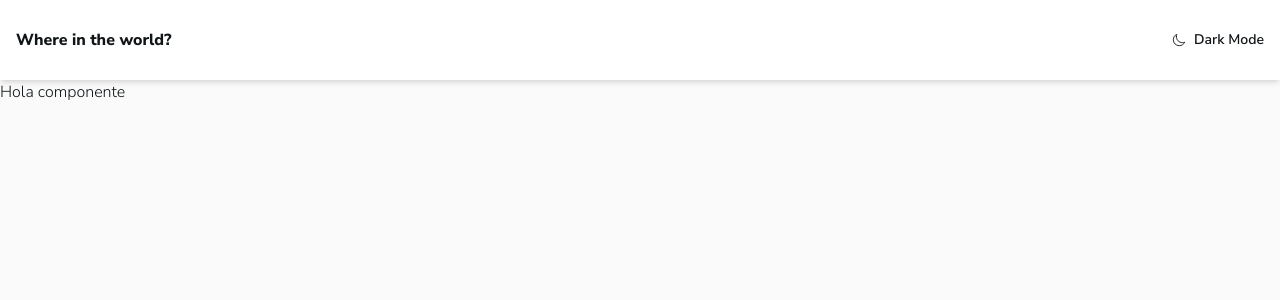
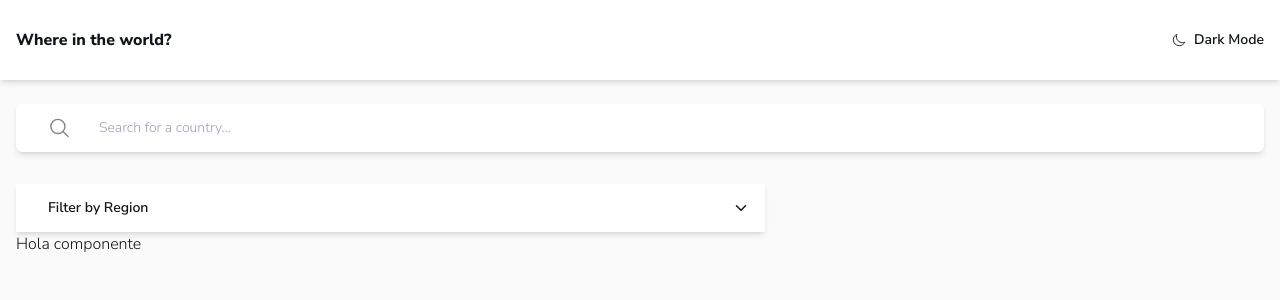
Before and after one commit to elmersan/countries-app, a React (Vite) app: page / in a window 1280 px wide. Shown: the top 300 px of the page. Built offline with nearby package versions, Linux system fonts and the light colour scheme.

Commit message:
add search component and filter component

```diff
--- a/src/App.jsx
+++ b/src/App.jsx
@@ -1,11 +1,17 @@
 import React from 'react'
 import { Countries } from './components/Countries'
 import { Layout } from './components/Layout'
+import { Search } from './components/Search'
+import { Selector } from './components/Selector'
 
 export const App = () => {
   return (
     <>
       <Layout>
+        <div>
+          <Search/>
+          <Selector/>
+        </div>
         <Countries/>
       </Layout>
     </>
--- a/src/components/Layout.jsx
+++ b/src/components/Layout.jsx
@@ -5,7 +5,7 @@ export const Layout = ({children}) => {
   return (
     <>
       <Header/>
-      <main>
+      <main className='wrapper pt-6'>
         {
           children
         }
--- /dev/null
+++ b/src/components/Search.jsx
@@ -0,0 +1,11 @@
+import React from 'react'
+
+export const Search = () => {
+  return (
+    <div className='bg-White shadow-md px-8 rounded-md flex items-center gap-7' id='search'>
+      <ion-icon name="search-outline"></ion-icon>
+      <input className='py-[14px] w-full outline-none text-sm' placeholder='Search for a country...'>
+      </input>
+    </div>
+  )
+}
--- /dev/null
+++ b/src/components/Selector.jsx
@@ -0,0 +1,59 @@
+import React, { useRef, useState } from 'react'
+
+const regions = [
+  {
+    name: 'Africa'
+  },
+  {
+    name: 'America'
+  },
+  {
+    name: 'Asia'
+  },
+  {
+    name: 'Europa'
+  },
+  {
+    name: 'Oceania'
+  },
+]
+
+export const Selector = () => {
+
+  const ref = useRef(null)
+  const [hide, setHide] = useState(false)
+
+  const handleClick = (e) => {
+    if(ref !== null){
+      ref.current.innerHTML = e.target.innerText
+      setHide(!hide)
+    }
+  }
+
+  const handleClickSelector = () => {
+    setHide(!hide)
+  }
+
+  return (
+    <div className='mt-8 rounded-md w-3/5 relative'>
+      <div onClick={handleClickSelector} className='cursor-pointer bg-White flex justify-between py-[14px] items-center px-8 pr-4 shadow-md'>
+        <p ref={ref} className='text-sm font-semibold'>Filter by Region</p>
+        <ion-icon name="chevron-down-outline"></ion-icon>
+      </div>
+
+      {
+        hide && (
+          <ul className='bg-White mt-1 rounded-md shadow-md text-sm font-semibold absolute left-0 right-0 top-12'>
+            {
+              regions.map(({name})=>(
+                <li key={name} onClick={handleClick} className='cursor-pointer px-8 py-[5px] hover:bg-Very_Light_Gray'>
+                  <p>{name}</p>
+                </li>
+              ))
+            }
+          </ul>
+        )
+      }
+    </div>
+  )
+}
--- a/src/index.css
+++ b/src/index.css
@@ -13,4 +13,13 @@
   html{
     @apply font-sans text-Very_Dark_Blue bg-Very_Light_Gray
   }
+
+  #search ion-icon{
+    font-size: 24px;
+    @apply text-Dark_Gray
+  }
+
+  ::placeholder{
+    @apply text-Dark_Gray
+  }
 }
```
